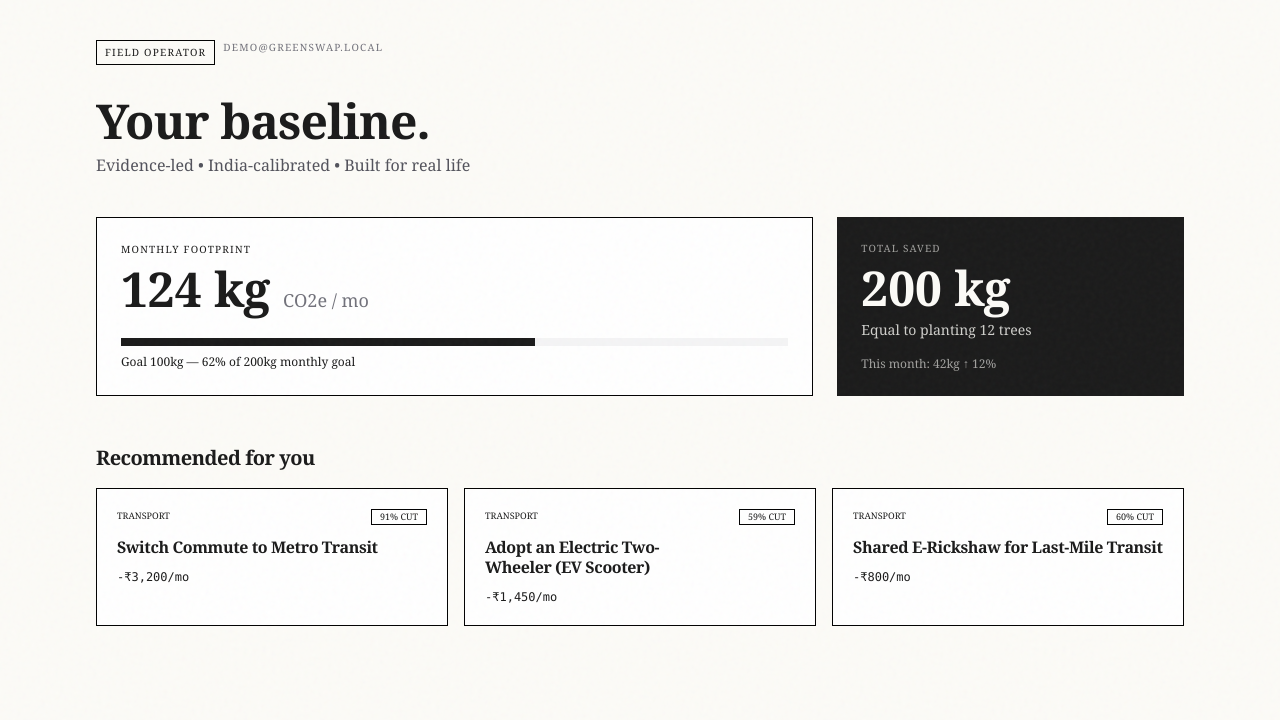
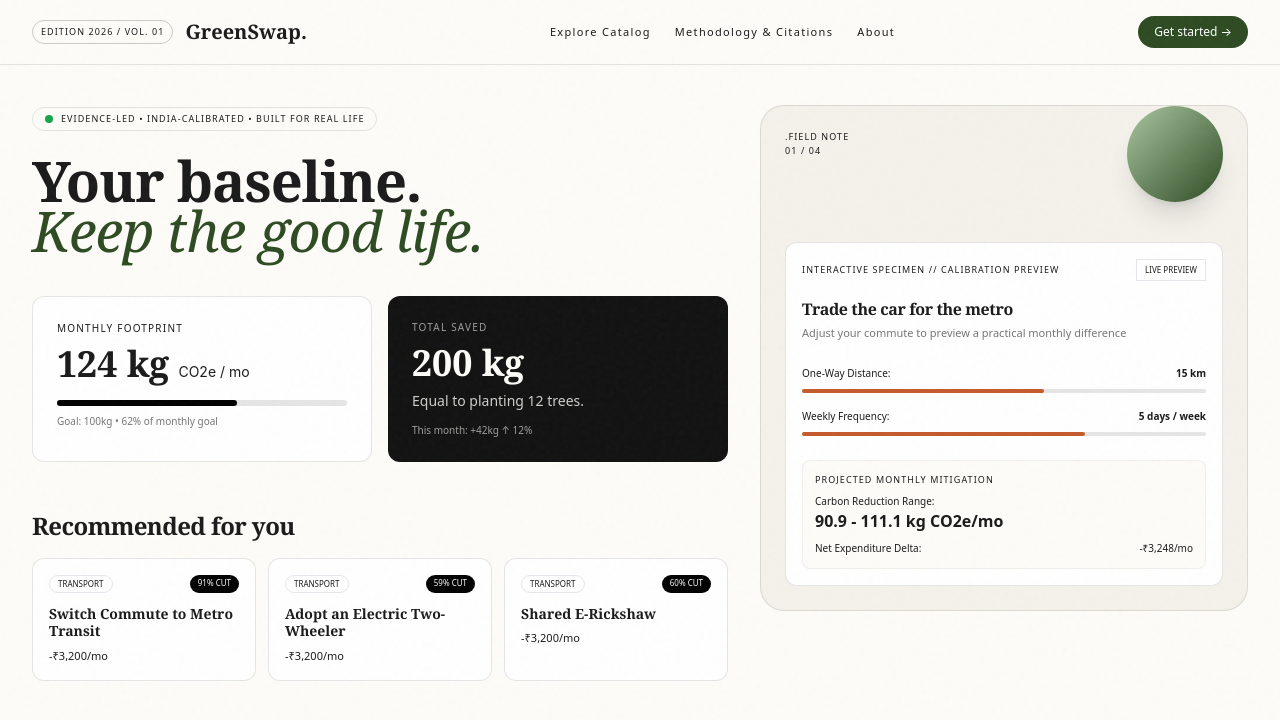
Before and after one commit to akashsharmapb09-cpu/sustainable-app, a React (Vite) app: page /dashboard in a window 1280 px wide. Shown: the top 720 px of the page. Built offline with nearby package versions, Linux system fonts and the light colour scheme; no server answers; what @convex-dev/auth would draw is missing.

Commit message:
Update DashboardPage.tsx

```diff
--- a/src/features/dashboard/DashboardPage.tsx
+++ b/src/features/dashboard/DashboardPage.tsx
@@ -1,43 +1,96 @@
 export function DashboardPage() {
   return (
-    <div className="min-h-screen bg-[#fcfbf7] text-[#1a1a1a] font-serif">
-      <div className="max-w-6xl mx-auto px-8 py-10">
-        <div className="flex gap-2 text-[10px] tracking-widest uppercase mb-8">
-          <span className="border border-black px-2 py-1">FIELD OPERATOR</span>
-          <span className="text-zinc-500">demo@greenswap.local</span>
+    <div className="min-h-screen bg-[#fdfcf8] text-[#1a1a1a]">
+      {/* HEADER SAME AS HOMEPAGE */}
+      <header className="flex items-center justify-between px-8 py-4 border-b border-black/10">
+        <div className="flex items-center gap-3">
+          <span className="text-[9px] tracking-widest border border-black/20 px-2 py-1 rounded-full">EDITION 2026 / VOL. 01</span>
+          <span className="font-serif font-black text-xl">GreenSwap.</span>
         </div>
+        <div className="hidden md:flex gap-6 text-[11px] tracking-widest">
+          <span>Explore Catalog</span><span>Methodology & Citations</span><span>About</span>
+        </div>
+        <div className="bg-[#2d4a22] text-white text-xs px-4 py-2 rounded-full">Get started →</div>
+      </header>
 
-        <h1 className="text-5xl font-black tracking-tight leading-none mb-2">Your baseline.</h1>
-        <p className="text-zinc-600 mb-10">Evidence-led • India-calibrated • Built for real life</p>
+      <div className="max-w-[1280px] mx-auto px-8 py-10 grid grid-cols-12 gap-8">
+        {/* LEFT - YOUR BASELINE */}
+        <div className="col-span-12 lg:col-span-7">
+          <div className="inline-flex items-center gap-2 text-[9px] tracking-widest border border-black/10 px-3 py-1 rounded-full mb-6">
+            <span className="w-2 h-2 bg-green-600 rounded-full"></span> EVIDENCE-LED • INDIA-CALIBRATED • BUILT FOR REAL LIFE
+          </div>
 
-        <div className="grid grid-cols-12 gap-6">
-          <div className="col-span-8 bg-white border border-black p-6">
-            <p className="text-[10px] tracking-widest uppercase">MONTHLY FOOTPRINT</p>
-            <p className="text-5xl font-bold mt-2">124 kg <span className="text-lg font-normal text-zinc-500">CO2e / mo</span></p>
-            <div className="mt-6 h-2 bg-zinc-100"><div className="h-full w-[62%] bg-[#1a1a1a]"></div></div>
-            <p className="text-xs mt-2">Goal 100kg — 62% of 200kg monthly goal</p>
+          <h1 className="font-serif text-[56px] font-black leading-[0.9] tracking-tight">
+            Your baseline.<br/>
+            <span className="text-[#2d4a22] font-light italic">Keep the good life.</span>
+          </h1>
+
+          <div className="grid grid-cols-2 gap-4 mt-10">
+            <div className="bg-white border border-black/10 p-6 rounded-xl">
+              <p className="text-[10px] tracking-widest">MONTHLY FOOTPRINT</p>
+              <p className="font-serif text-4xl font-bold mt-2">124 kg <span className="text-sm font-sans font-normal">CO2e / mo</span></p>
+              <div className="mt-4 h-1.5 bg-black/10 rounded-full"><div className="h-full w-[62%] bg-black rounded-full"></div></div>
+              <p className="text-[10px] mt-2 opacity-60">Goal: 100kg • 62% of monthly goal</p>
+            </div>
+            <div className="bg-[#111] text-[#fdfcf8] p-6 rounded-xl">
+              <p className="text-[10px] tracking-widest opacity-60">TOTAL SAVED</p>
+              <p className="font-serif text-4xl font-bold mt-2">200 kg</p>
+              <p className="text-sm mt-2 opacity-80">Equal to planting 12 trees.</p>
+              <p className="text-[10px] mt-3 opacity-60">This month: +42kg ↑ 12%</p>
+            </div>
           </div>
-          <div className="col-span-4 bg-[#1a1a1a] text-[#fcfbf7] p-6">
-            <p className="text-[10px] tracking-widest uppercase opacity-60">TOTAL SAVED</p>
-            <p className="text-5xl font-bold mt-2">200 kg</p>
-            <p className="text-sm mt-2 opacity-80">Equal to planting 12 trees</p>
-            <p className="text-xs mt-4 opacity-60">This month: 42kg ↑ 12%</p>
+
+          <h3 className="font-serif text-2xl font-bold mt-12 mb-4">Recommended for you</h3>
+          <div className="grid grid-cols-3 gap-3">
+            {[
+              {cut:'91% CUT', title:'Switch Commute to Metro Transit'},
+              {cut:'59% CUT', title:'Adopt an Electric Two-Wheeler'},
+              {cut:'60% CUT', title:'Shared E-Rickshaw'},
+            ].map((c,i)=>(
+              <div key={i} className="bg-white border border-black/10 p-4 rounded-xl">
+                <div className="flex justify-between"><span className="text-[8px] border px-2 py-0.5 rounded-full">TRANSPORT</span><span className="text-[8px] bg-black text-white px-2 py-0.5 rounded-full">{c.cut}</span></div>
+                <p className="font-serif font-bold text-sm mt-3 leading-tight">{c.title}</p>
+                <p className="text-[11px] mt-2">-₹3,200/mo</p>
+              </div>
+            ))}
           </div>
         </div>
 
-        <h2 className="text-xl font-bold mt-12 mb-4">Recommended for you</h2>
-        <div className="grid grid-cols-3 gap-4">
-          {[
-            { cut:'91% CUT', title:'Switch Commute to Metro Transit', cost:'-₹3,200/mo' },
-            { cut:'59% CUT', title:'Adopt an Electric Two-Wheeler (EV Scooter)', cost:'-₹1,450/mo' },
-            { cut:'60% CUT', title:'Shared E-Rickshaw for Last-Mile Transit', cost:'-₹800/mo' },
-          ].map((c,i)=>(
-            <div key={i} className="bg-white border border-black p-5">
-              <div className="flex justify-between text-[9px]"><span>TRANSPORT</span><span className="border border-black px-2">{c.cut}</span></div>
-              <h3 className="font-bold mt-3 leading-tight">{c.title}</h3>
-              <p className="text-xs mt-3 font-mono">{c.cost}</p>
+        {/* RIGHT - GLOBE + INTERACTIVE LIKE HOMEPAGE */}
+        <div className="col-span-12 lg:col-span-5">
+          <div className="sticky top-8">
+            <div className="relative bg-[#f4f1eb] border border-black/10 rounded-[24px] p-6 overflow-hidden">
+              <div className="flex justify-between text-[9px] tracking-widest mb-4">
+                <span>.FIELD NOTE<br/>01 / 04</span>
+                <span className="w-24 h-24 bg-gradient-to-br from-[#a8c69f] to-[#2d4a22] rounded-full blur-[0.5px] relative -top-6 shadow-xl"></span>
+              </div>
+
+              <div className="bg-white border border-black/10 rounded-xl p-4">
+                <div className="flex justify-between items-center">
+                  <p className="text-[9px] tracking-widest">INTERACTIVE SPECIMEN // CALIBRATION PREVIEW</p>
+                  <span className="text-[8px] border px-2 py-1">LIVE PREVIEW</span>
+                </div>
+                <h4 className="font-serif font-bold mt-4">Trade the car for the metro</h4>
+                <p className="text-[11px] opacity-60 mt-1">Adjust your commute to preview a practical monthly difference</p>
+
+                <div className="mt-6">
+                  <div className="flex justify-between text-[10px]"><span>One-Way Distance:</span><span className="font-bold">15 km</span></div>
+                  <div className="h-1 bg-black/10 mt-2 rounded-full"><div className="h-full w-[60%] bg-[#c45a2c] rounded-full"></div></div>
+                </div>
+                <div className="mt-4">
+                  <div className="flex justify-between text-[10px]"><span>Weekly Frequency:</span><span className="font-bold">5 days / week</span></div>
+                  <div className="h-1 bg-black/10 mt-2 rounded-full"><div className="h-full w-[70%] bg-[#c45a2c] rounded-full"></div></div>
+                </div>
+
+                <div className="mt-6 bg-[#fdfcf8] border border-black/5 p-3 rounded-lg">
+                  <p className="text-[9px] tracking-widest">PROJECTED MONTHLY MITIGATION</p>
+                  <p className="text-[10px] mt-2">Carbon Reduction Range:</p>
+                  <p className="font-bold">90.9 - 111.1 kg CO2e/mo</p>
+                  <p className="text-[10px] mt-2">Net Expenditure Delta: <span className="float-right">-₹3,248/mo</span></p>
+                </div>
+              </div>
             </div>
-          ))}
+          </div>
         </div>
       </div>
     </div>
```
